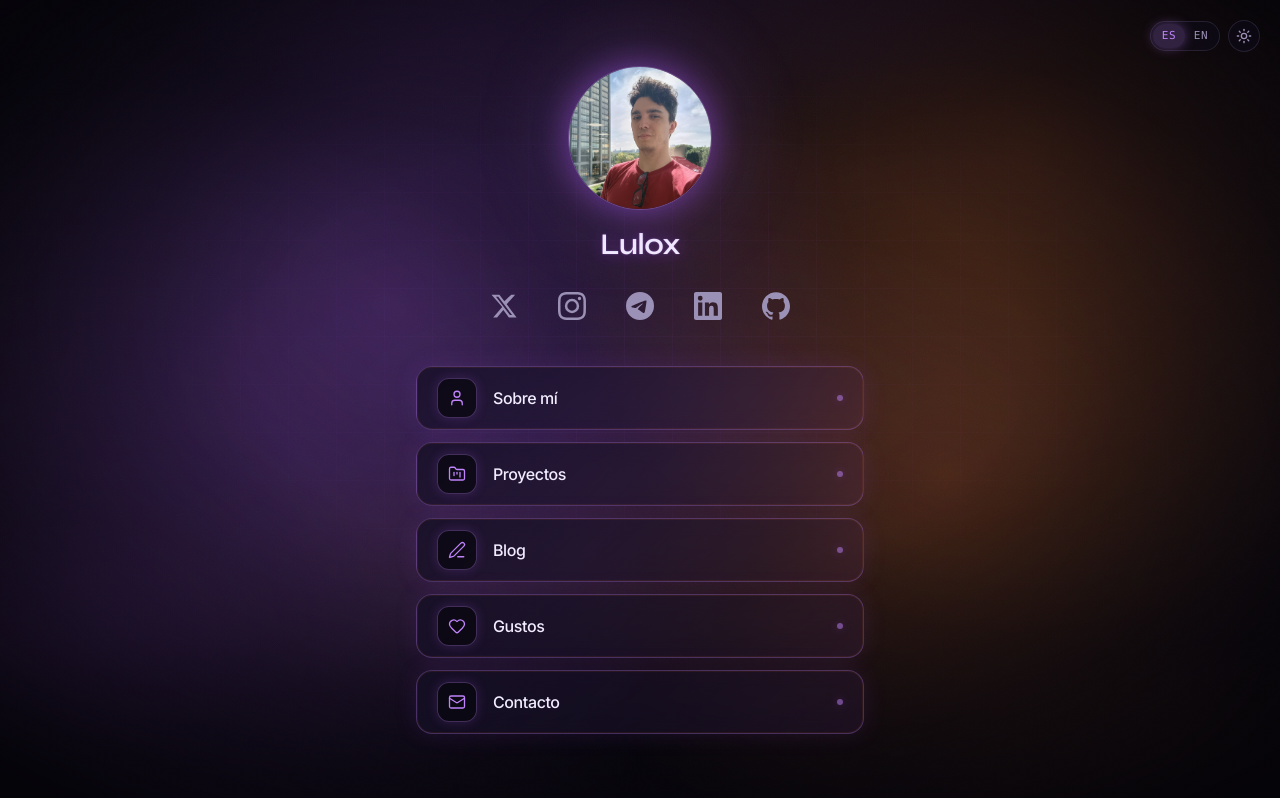
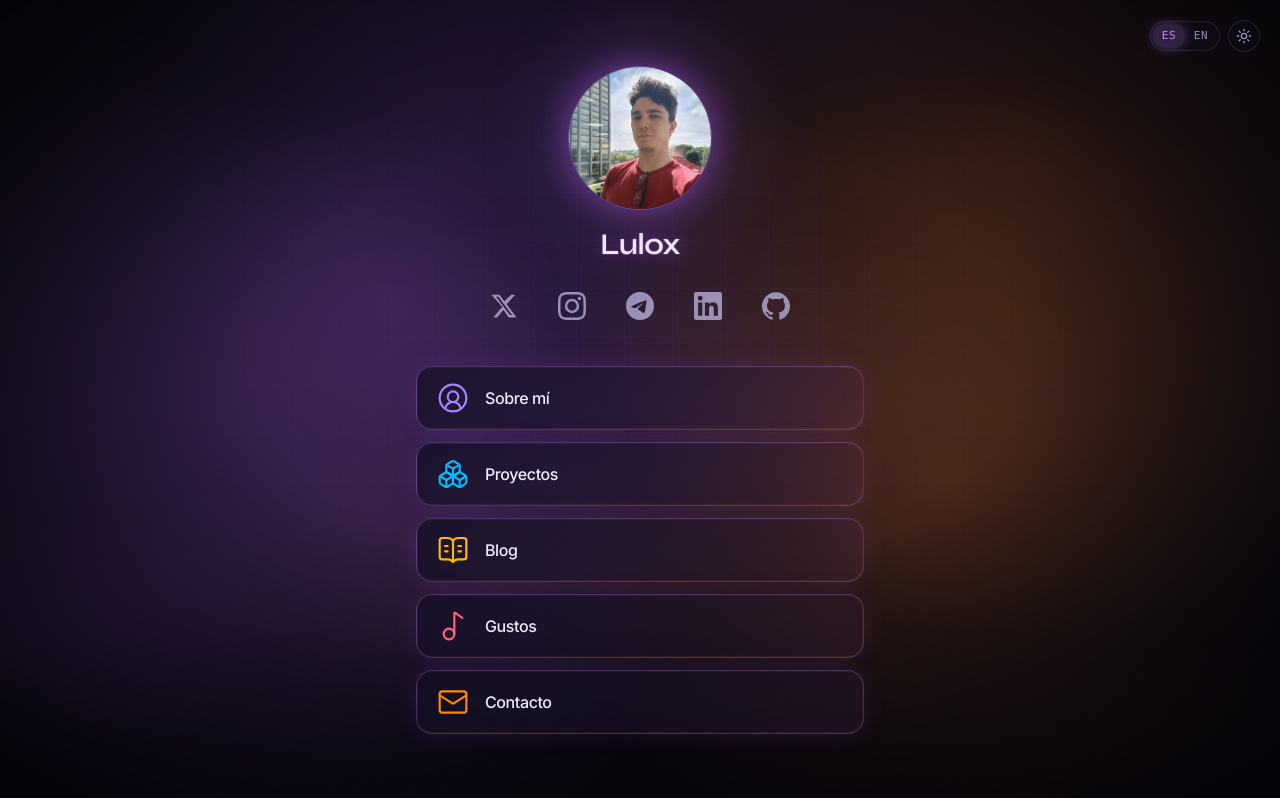
Before and after one commit to luloxi/luloxdev, a Next.js app: page / in a window 1280 px wide. Built offline with nearby package versions, Linux system fonts and the light colour scheme.

Commit message:
Use larger multicolor section icons without icon boxes
Distinct Lucide icons and brand-like colors per home nav item,
rendered large and freestanding for a cleaner tap target.

```diff
--- a/src/components/section-nav.tsx
+++ b/src/components/section-nav.tsx
@@ -2,24 +2,44 @@
 
 import Link from "next/link";
 import {
-  FolderKanban,
-  Heart,
+  BookOpenText,
+  Boxes,
+  CircleUserRound,
   Mail,
-  PenLine,
-  User,
+  Music2,
+  type LucideIcon,
 } from "lucide-react";
-import { sections } from "@/content/site";
+import { sections, type SectionId } from "@/content/site";
 import { useLocale } from "@/i18n/locale-provider";
+import { cn } from "@/lib/utils";
 
-const icons = {
-  user: User,
-  folder: FolderKanban,
-  pen: PenLine,
-  heart: Heart,
-  mail: Mail,
-} as const;
+const sectionVisual: Record<
+  SectionId,
+  { Icon: LucideIcon; color: string }
+> = {
+  about: {
+    Icon: CircleUserRound,
+    color: "text-violet-400",
+  },
+  projects: {
+    Icon: Boxes,
+    color: "text-sky-400",
+  },
+  blog: {
+    Icon: BookOpenText,
+    color: "text-amber-400",
+  },
+  tastes: {
+    Icon: Music2,
+    color: "text-rose-400",
+  },
+  contact: {
+    Icon: Mail,
+    color: "text-orange-400",
+  },
+};
 
-/** Comfortable buttons - fixed height (not stretched), easy to tap */
+/** Comfortable buttons - large colored icons, no icon box */
 export function SectionNav() {
   const { t } = useLocale();
 
@@ -29,24 +49,26 @@ export function SectionNav() {
       className="flex w-full flex-col gap-2.5 sm:gap-3"
     >
       {sections.map((s) => {
-        const Icon = icons[s.icon];
+        const { Icon, color } = sectionVisual[s.id];
         const label = t.sections[s.id];
         return (
           <Link
             key={s.href}
             href={s.href}
-            className="neon-panel group flex h-14 items-center gap-3.5 rounded-2xl px-4 transition-all duration-300 active:scale-[0.99] sm:h-16 sm:gap-4 sm:px-5"
+            className="neon-panel group flex h-14 items-center gap-4 rounded-2xl px-4 transition-all duration-300 active:scale-[0.99] sm:h-16 sm:gap-4 sm:px-5"
           >
-            <span className="neon-icon flex h-9 w-9 shrink-0 items-center justify-center rounded-xl text-accent transition-colors group-hover:text-accent-2 sm:h-10 sm:w-10">
-              <Icon className="h-4 w-4 sm:h-[18px] sm:w-[18px]" strokeWidth={1.75} />
-            </span>
+            <Icon
+              className={cn(
+                "h-7 w-7 shrink-0 sm:h-8 sm:w-8",
+                color,
+                "transition-transform duration-300 group-hover:scale-105",
+              )}
+              strokeWidth={1.6}
+              aria-hidden
+            />
             <span className="flex-1 text-left text-[15px] font-medium tracking-tight sm:text-base">
               {label}
             </span>
-            <span
-              aria-hidden
-              className="h-1.5 w-1.5 shrink-0 rounded-full bg-accent opacity-50 shadow-[0_0_8px_var(--glow-violet)] transition-opacity group-hover:opacity-100 group-hover:bg-accent-2 group-hover:shadow-[0_0_10px_var(--glow-orange)]"
-            />
           </Link>
         );
       })}
--- a/src/content/site.ts
+++ b/src/content/site.ts
@@ -21,12 +21,13 @@ export type SectionId =
 
 /** Main sections - stacked Linktree-style buttons */
 export const sections = [
-  { id: "about" as const, href: "/about", icon: "user" as const },
-  { id: "projects" as const, href: "/projects", icon: "folder" as const },
-  { id: "blog" as const, href: "/blog", icon: "pen" as const },
-  { id: "tastes" as const, href: "/tastes", icon: "heart" as const },
-  { id: "contact" as const, href: "/contact", icon: "mail" as const },
+  { id: "about" as const, href: "/about" },
+  { id: "projects" as const, href: "/projects" },
+  { id: "blog" as const, href: "/blog" },
+  { id: "tastes" as const, href: "/tastes" },
+  { id: "contact" as const, href: "/contact" },
 ];
+
 
 export const socials = [
   { id: "x", label: "X", href: "https://x.com/LuloxDev" },
```
